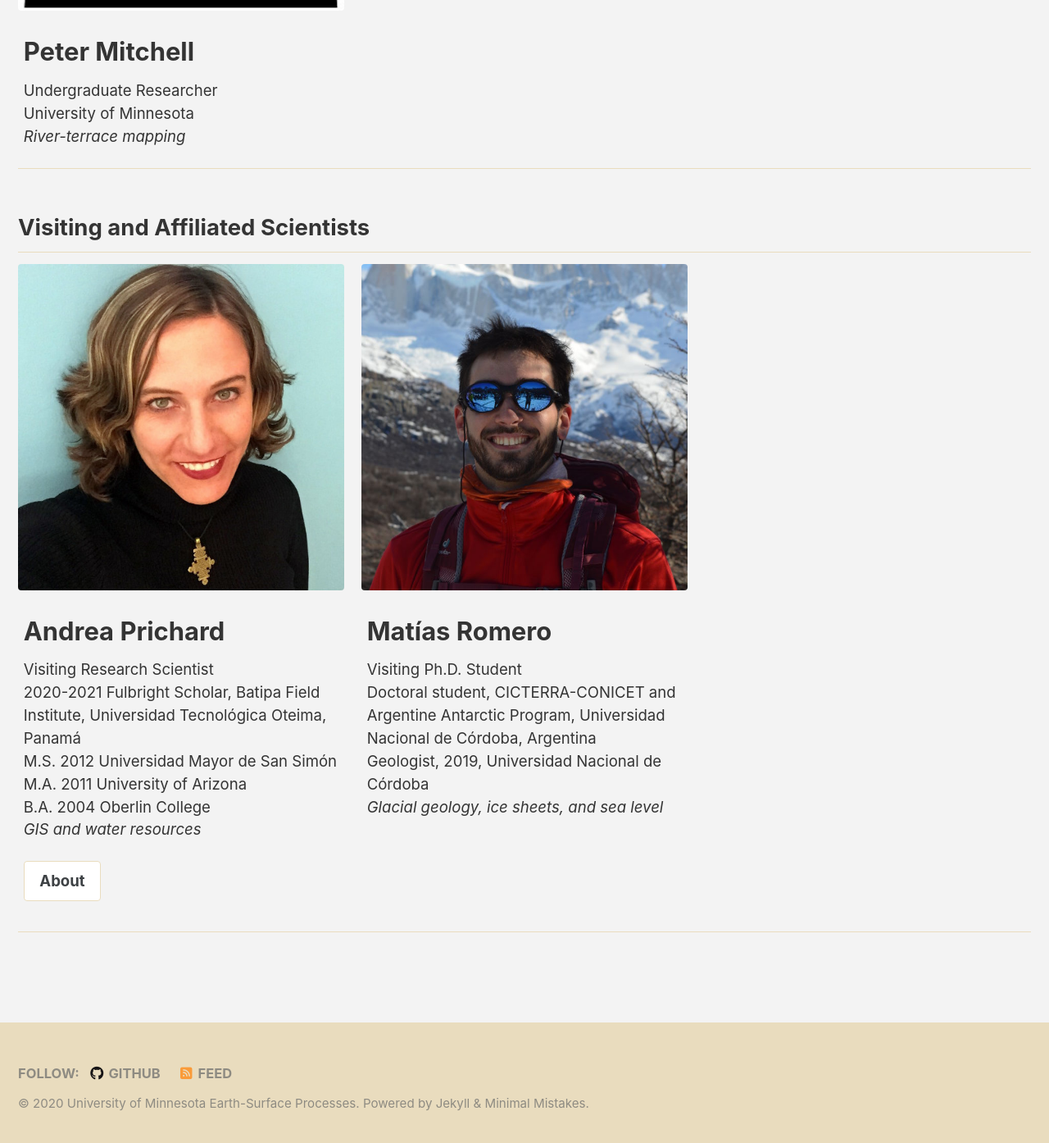
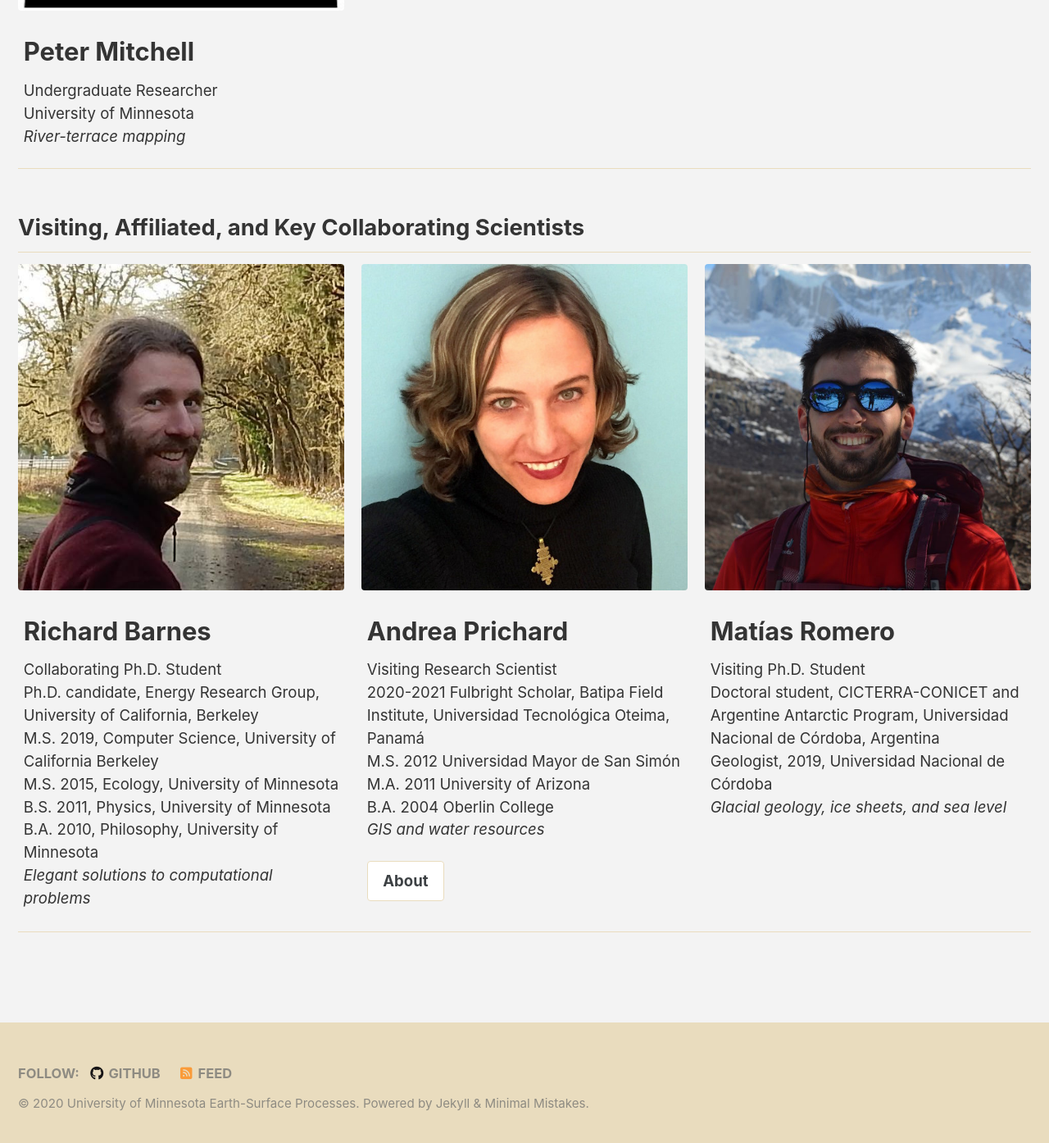
Before and after one commit to MNiMORPH/MNiMORPH.github.io, a Jekyll site: the page built from _pages/people.md, in a window 1280 px wide and 1400 px high, scrolled down 3477 px. Shown: the top 1394 px of the window at 82% size. Built offline with Jekyll 4.4.1, drawn with Linux system fonts in a browser that asks for light colours; cached includes are drawn as plain includes; nearby versions of some CDN libraries.

Commit message:
Richard Barnes

```diff
--- a/_pages/people.md
+++ b/_pages/people.md
@@ -116,6 +116,17 @@ undergrads:
     #btn_class: "btn--inverse"
 
 visitors:
+  - image_path: /assets/images/headshots/barnes.jpg
+    alt: "Richard Barnes"
+    title: "Richard Barnes"
+    excerpt: "Collaborating Ph.D. Student<br/>
+              Ph.D. candidate, Energy Research Group, University of California, Berkeley<br/>
+              M.S. 2019, Computer Science, University of California Berkeley<br/>
+              M.S. 2015, Ecology, University of Minnesota<br/>
+              B.S. 2011, Physics, University of Minnesota<br/>
+              B.A. 2010, Philosophy, University of Minnesota<br/>
+              *Elegant solutions to computational problems*
+              "
   - image_path: /assets/images/headshots/prichard.jpeg
     alt: "Andrea Prichard"
     title: "Andrea Prichard"
@@ -156,6 +167,6 @@ visitors:
 
 {% include feature_row id="undergrads" %}
 
-## Visiting and Affiliated Scientists
+## Visiting, Affiliated, and Key Collaborating Scientists
 
 {% include feature_row id="visitors" %}
```
Also changed, not shown: assets/images/headshots/barnes.jpg (added).
